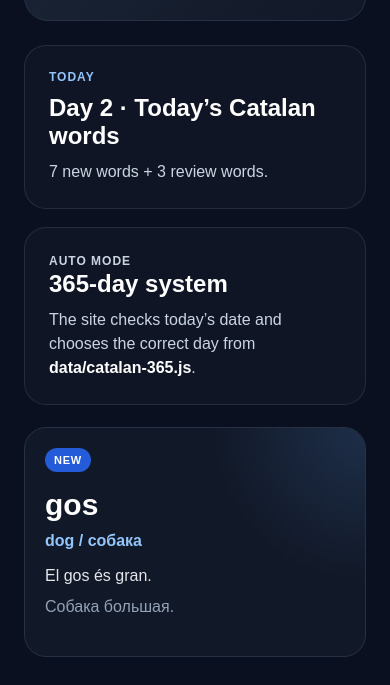
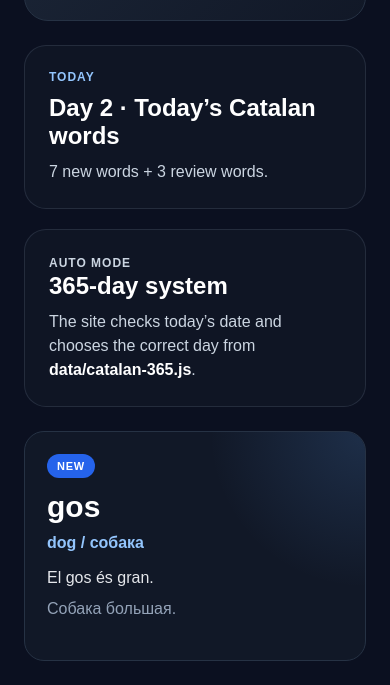
Before and after one commit to ilovepiton/Mogamed, a plain HTML site: page pages/catalan.html in a window 390 px wide. Shown: the part 364-1049 px from the top of the page. Drawn offline with Linux system fonts and the light colour scheme.

Commit message:
Update main.css

```diff
--- a/styles/main.css
+++ b/styles/main.css
@@ -614,3 +614,109 @@ body {
     grid-template-columns: 1fr;
   }
 }
+/* FINAL CATALAN CARD DESIGN FIX */
+
+.catalan-page {
+  max-width: 1180px !important;
+}
+
+.daily-words-top {
+  display: grid !important;
+  grid-template-columns: repeat(2, 1fr) !important;
+  gap: 20px !important;
+  margin-bottom: 24px !important;
+}
+
+.daily-info-card {
+  padding: 24px !important;
+  border-radius: 22px !important;
+  background: #111827 !important;
+  border: 1px solid #263244 !important;
+}
+
+.daily-info-card h2 {
+  margin: 0 0 10px !important;
+  color: #ffffff !important;
+  font-size: 24px !important;
+}
+
+.daily-info-card p {
+  color: #cbd5e1 !important;
+  line-height: 1.5 !important;
+}
+
+.daily-word-grid {
+  display: grid !important;
+  grid-template-columns: repeat(5, 1fr) !important;
+  gap: 18px !important;
+}
+
+.daily-word-card {
+  padding: 22px !important;
+  border-radius: 20px !important;
+  background: #111827 !important;
+  border: 1px solid #263244 !important;
+  min-height: 230px !important;
+}
+
+.daily-word-card h2 {
+  margin: 14px 0 10px !important;
+  font-size: 30px !important;
+  color: #ffffff !important;
+}
+
+.word-type {
+  display: inline-block !important;
+  padding: 6px 10px !important;
+  border-radius: 999px !important;
+  background: #2563eb !important;
+  color: #ffffff !important;
+  font-size: 11px !important;
+  font-weight: 900 !important;
+  letter-spacing: 0.7px !important;
+}
+
+.review-word .word-type {
+  background: #14b8a6 !important;
+}
+
+.word-translation {
+  margin: 0 0 12px !important;
+  color: #93c5fd !important;
+  font-weight: 800 !important;
+  line-height: 1.35 !important;
+}
+
+.word-example {
+  margin: 0 0 8px !important;
+  color: #e5e7eb !important;
+  line-height: 1.45 !important;
+}
+
+.word-example-ru {
+  margin: 0 !important;
+  color: #94a3b8 !important;
+  line-height: 1.45 !important;
+}
+
+@media (max-width: 1100px) {
+  .daily-word-grid {
+    grid-template-columns: repeat(3, 1fr) !important;
+  }
+}
+
+@media (max-width: 800px) {
+  .daily-words-top {
+    grid-template-columns: 1fr !important;
+  }
+
+  .daily-word-grid {
+    grid-template-columns: repeat(2, 1fr) !important;
+  }
+}
+
+@media (max-width: 520px) {
+  .daily-word-grid {
+    grid-template-columns: 1fr !important;
+  }
+}
```
